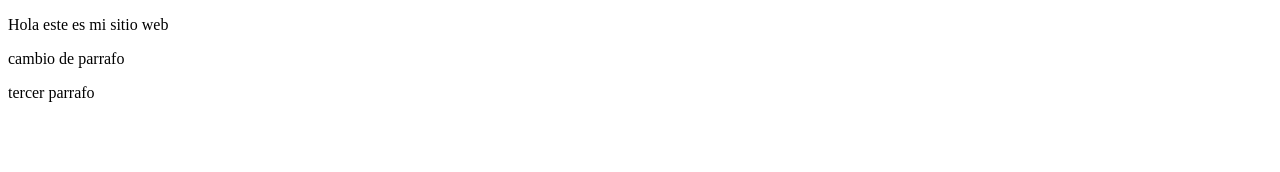
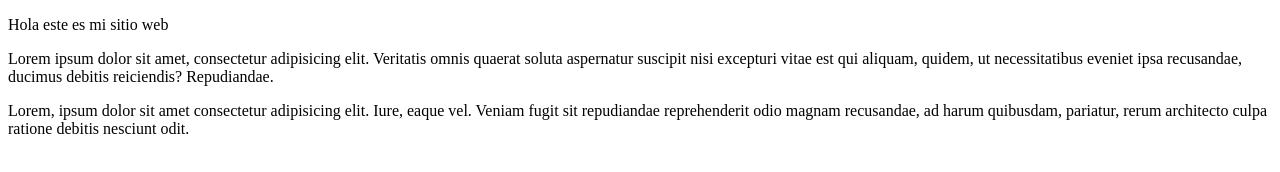
Before and after one commit to sergechv/proyectoDemoCursoPrework, a plain HTML site: page index.html in a window 1280 px wide. Drawn offline with Linux system fonts and the light colour scheme.

Commit message:
Cuarta prueba

```diff
--- a/index.html
+++ b/index.html
@@ -15,10 +15,14 @@
     </p>
 
     <p>
-        cambio de parrafo
+        Lorem ipsum dolor sit amet, consectetur adipisicing elit. Veritatis omnis quaerat soluta aspernatur suscipit
+        nisi excepturi vitae est qui aliquam, quidem, ut necessitatibus eveniet ipsa recusandae, ducimus debitis
+        reiciendis? Repudiandae.
     </p>
     <p>
-        tercer parrafo
+        Lorem, ipsum dolor sit amet consectetur adipisicing elit. Iure, eaque vel. Veniam fugit sit repudiandae
+        reprehenderit odio magnam recusandae, ad harum quibusdam, pariatur, rerum architecto culpa ratione debitis
+        nesciunt odit.
     </p>
 </body>
 
```
